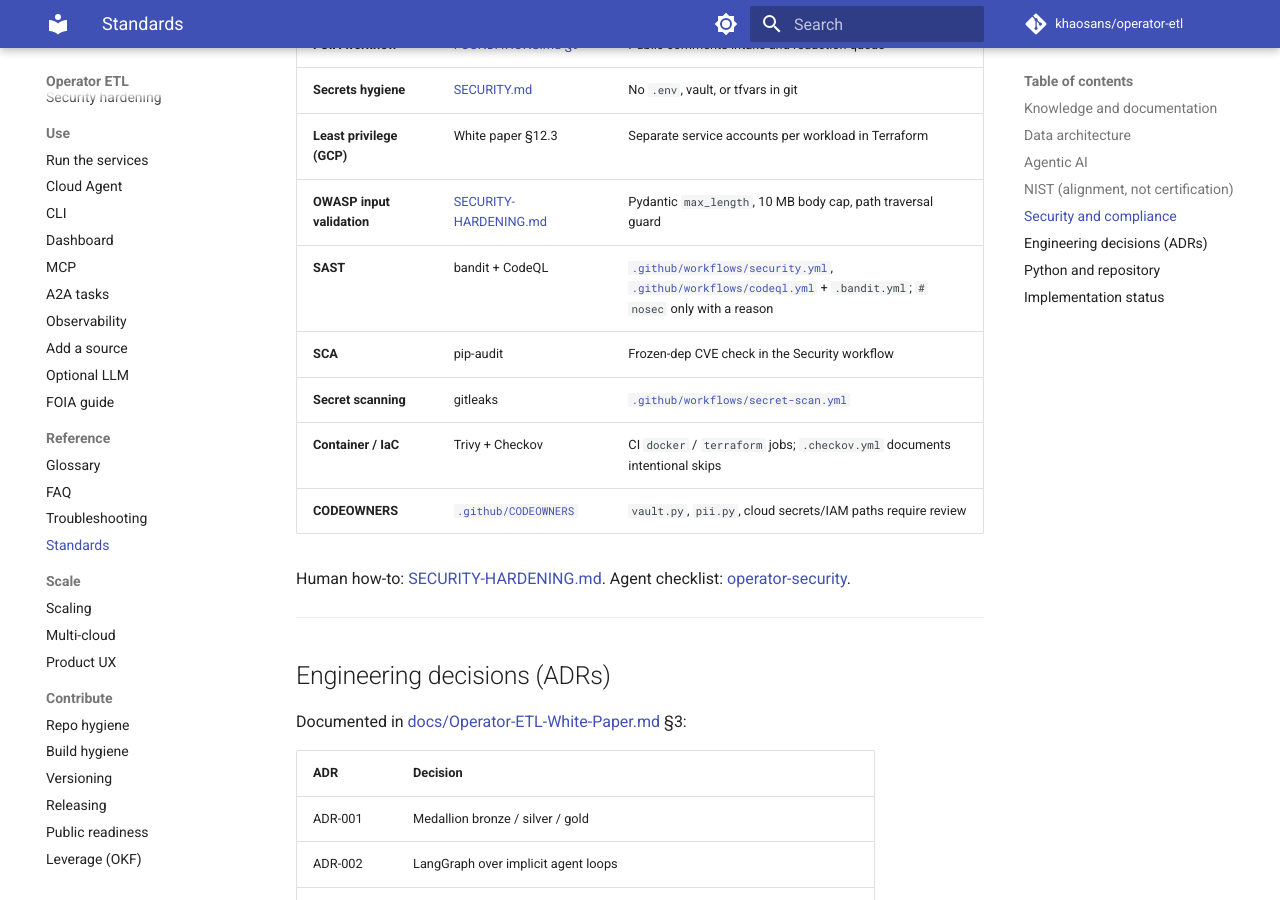
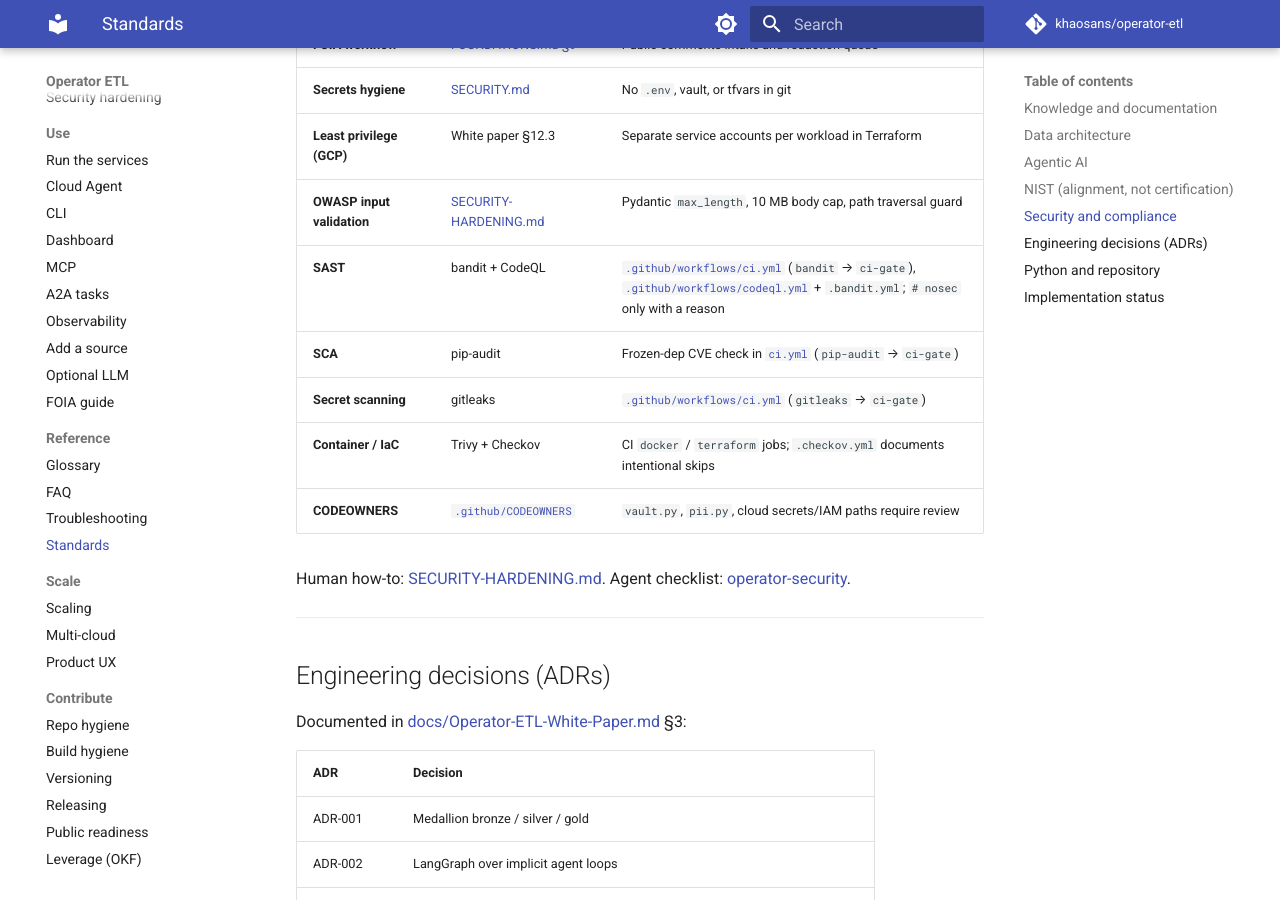
Before and after one commit to khaosans/operator-etl, an MkDocs documentation site: the page built from docs/STANDARDS.md, in a window 1280 px wide and 900 px high, scrolled down 2311 px. Built offline with MkDocs 1.6.1 and Material for MkDocs 9.7.7, drawn with Linux system fonts in a browser that asks for light colours; comment, search, counter and statistics services are not loaded.

Commit message:
Fix broken README badges after CI workflow merge (#55)
Drop Security/Secret-scan badge URLs that 404 after those jobs moved into ci.yml, and align contributing/security docs and CODEOWNERS with ci-gate.

```diff
--- a/docs/STANDARDS.md
+++ b/docs/STANDARDS.md
@@ -60,9 +60,9 @@
 | **Secrets hygiene** | [SECURITY.md](../SECURITY.md) | No `.env`, vault, or tfvars in git |
 | **Least privilege (GCP)** | White paper §12.3 | Separate service accounts per workload in Terraform |
 | **OWASP input validation** | [SECURITY-HARDENING.md](SECURITY-HARDENING.md) | Pydantic `max_length`, 10 MB body cap, path traversal guard |
-| **SAST** | bandit + CodeQL | [`.github/workflows/security.yml`](../.github/workflows/security.yml), [`.github/workflows/codeql.yml`](../.github/workflows/codeql.yml) + `.bandit.yml`; `# nosec` only with a reason |
-| **SCA** | pip-audit | Frozen-dep CVE check in the Security workflow |
-| **Secret scanning** | gitleaks | [`.github/workflows/secret-scan.yml`](../.github/workflows/secret-scan.yml) |
+| **SAST** | bandit + CodeQL | [`.github/workflows/ci.yml`](../.github/workflows/ci.yml) (`bandit` → `ci-gate`), [`.github/workflows/codeql.yml`](../.github/workflows/codeql.yml) + `.bandit.yml`; `# nosec` only with a reason |
+| **SCA** | pip-audit | Frozen-dep CVE check in [`ci.yml`](../.github/workflows/ci.yml) (`pip-audit` → `ci-gate`) |
+| **Secret scanning** | gitleaks | [`.github/workflows/ci.yml`](../.github/workflows/ci.yml) (`gitleaks` → `ci-gate`) |
 | **Container / IaC** | Trivy + Checkov | CI `docker` / `terraform` jobs; `.checkov.yml` documents intentional skips |
 | **CODEOWNERS** | [`.github/CODEOWNERS`](../.github/CODEOWNERS) | `vault.py`, `pii.py`, cloud secrets/IAM paths require review |
 
```
Also changed, not shown: CHANGELOG.md (+1 -0 lines), CONTRIBUTING.md (+1 -1 lines), README.md (+3 -4 lines), SECURITY.md (+1 -1 lines), docs/FINAL-REVIEW.md (+4 -4 lines), docs/TESTING.md (+2 -2 lines), okf/log.md (+5 -0 lines), skills/operator-security/SKILL.md (+3 -3 lines), 1 other file.
